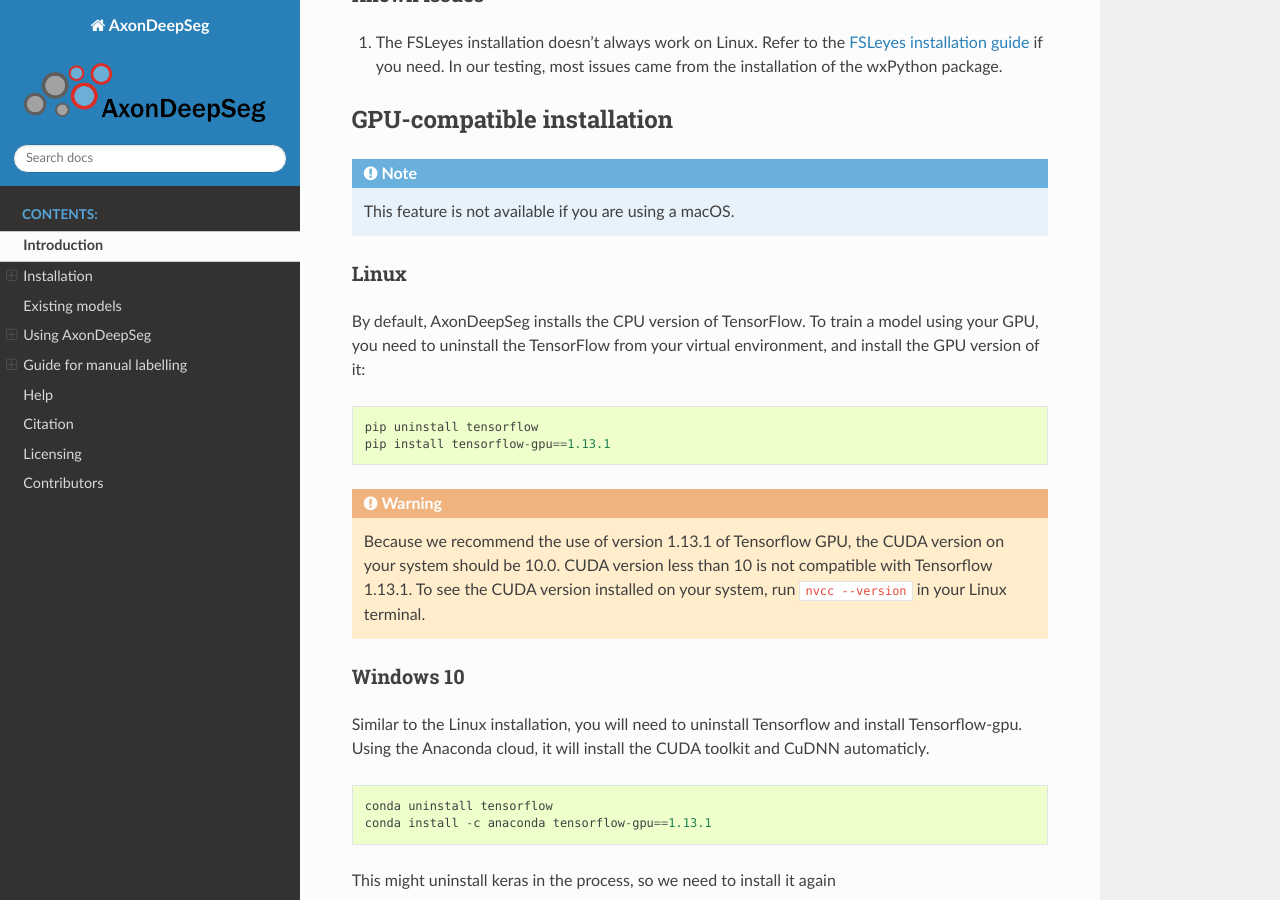
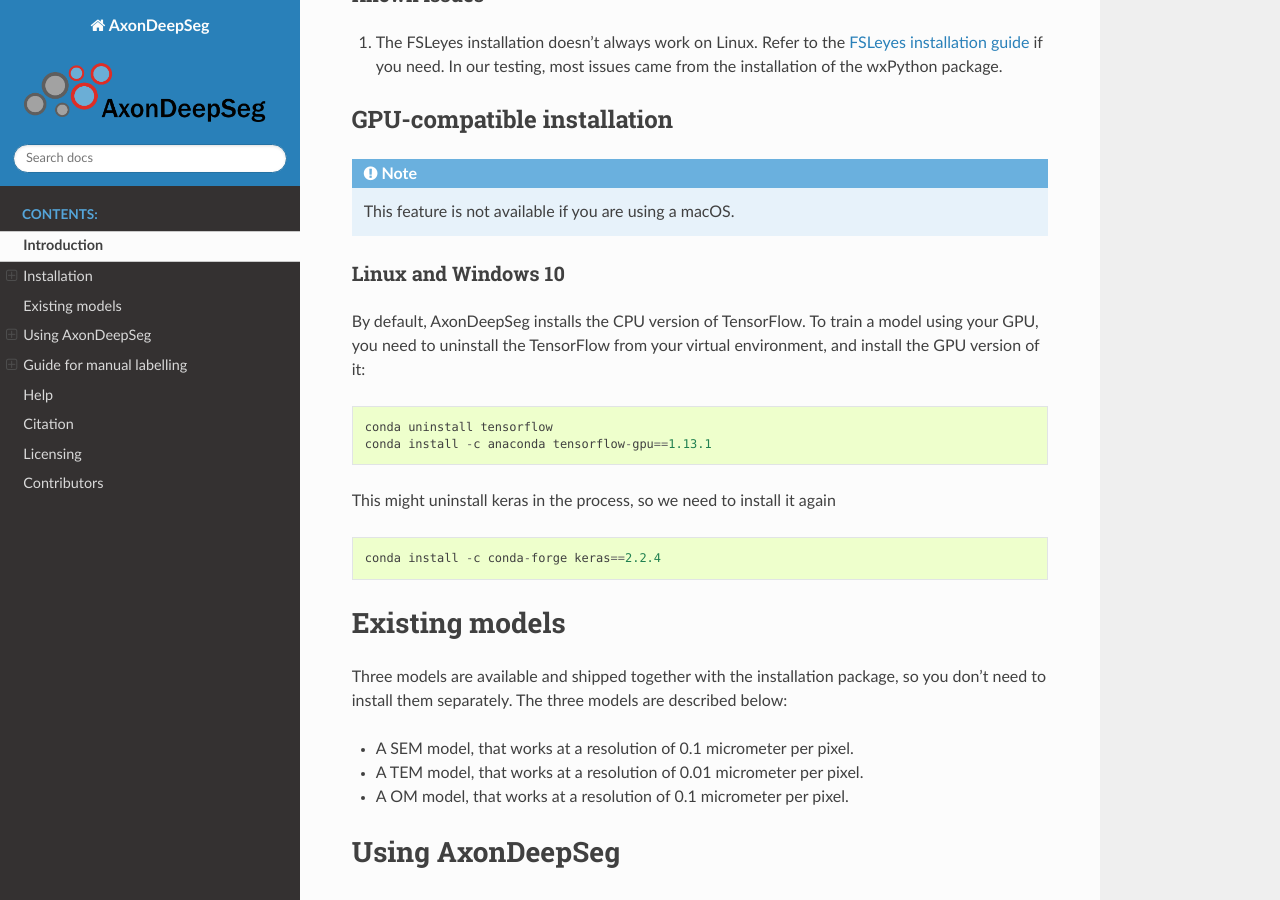
Before and after one commit to axondeepseg/axondeepseg, a Sphinx documentation site: the page built from docs/source/documentation.rst, in a window 1280 px wide and 900 px high, scrolled down 5871 px. Built offline with Sphinx 7.4.7 and the Read the Docs theme 2.0.0, drawn with Linux system fonts in a browser that asks for light colours.

Commit message:
#490 updated the installation instructions for Linux

```diff
--- a/docs/source/documentation.rst
+++ b/docs/source/documentation.rst
@@ -155,20 +155,10 @@
 ---------------------------
 .. NOTE :: This feature is not available if you are using a macOS.
 
-Linux
+Linux and Windows 10
 ~~~~~~~
 
 By default, AxonDeepSeg installs the CPU version of TensorFlow. To train a model using your GPU, you need to uninstall the TensorFlow from your virtual environment, and install the GPU version of it::
-
-    pip uninstall tensorflow
-    pip install tensorflow-gpu==1.13.1
-
-.. WARNING :: Because we recommend the use of version 1.13.1 of Tensorflow GPU, the CUDA version on your system should be 10.0. CUDA version less than 10 is not compatible with Tensorflow 1.13.1. To see the CUDA version installed on your system, run ``nvcc --version`` in your Linux terminal.
-
-Windows 10
-~~~~~~~
-
-Similar to the Linux installation, you will need to uninstall Tensorflow and install Tensorflow-gpu. Using the Anaconda cloud, it will install the CUDA toolkit and CuDNN automaticly. ::
 
     conda uninstall tensorflow
     conda install -c anaconda tensorflow-gpu==1.13.1
@@ -176,6 +166,7 @@
 This might uninstall keras in the process, so we need to install it again ::
 
     conda install -c conda-forge keras==2.2.4
+
 
 Existing models
 ===============
```
